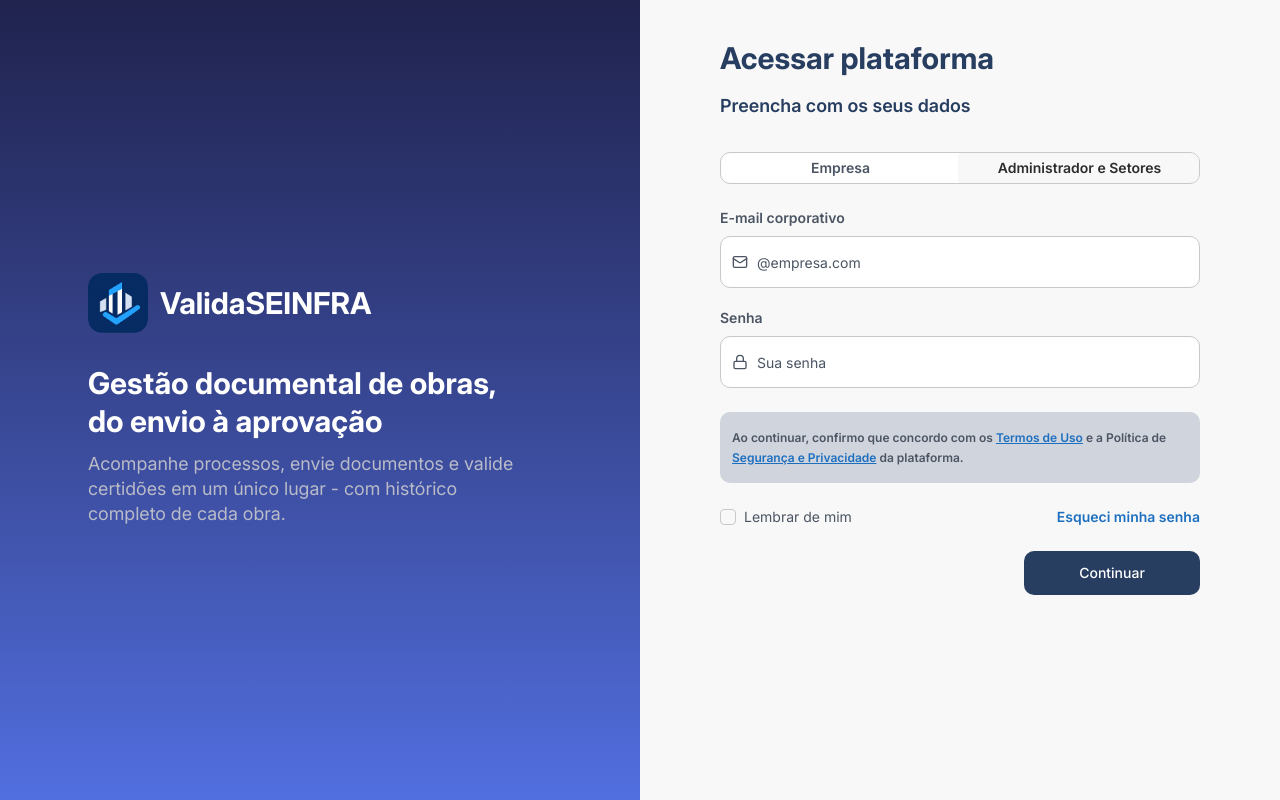
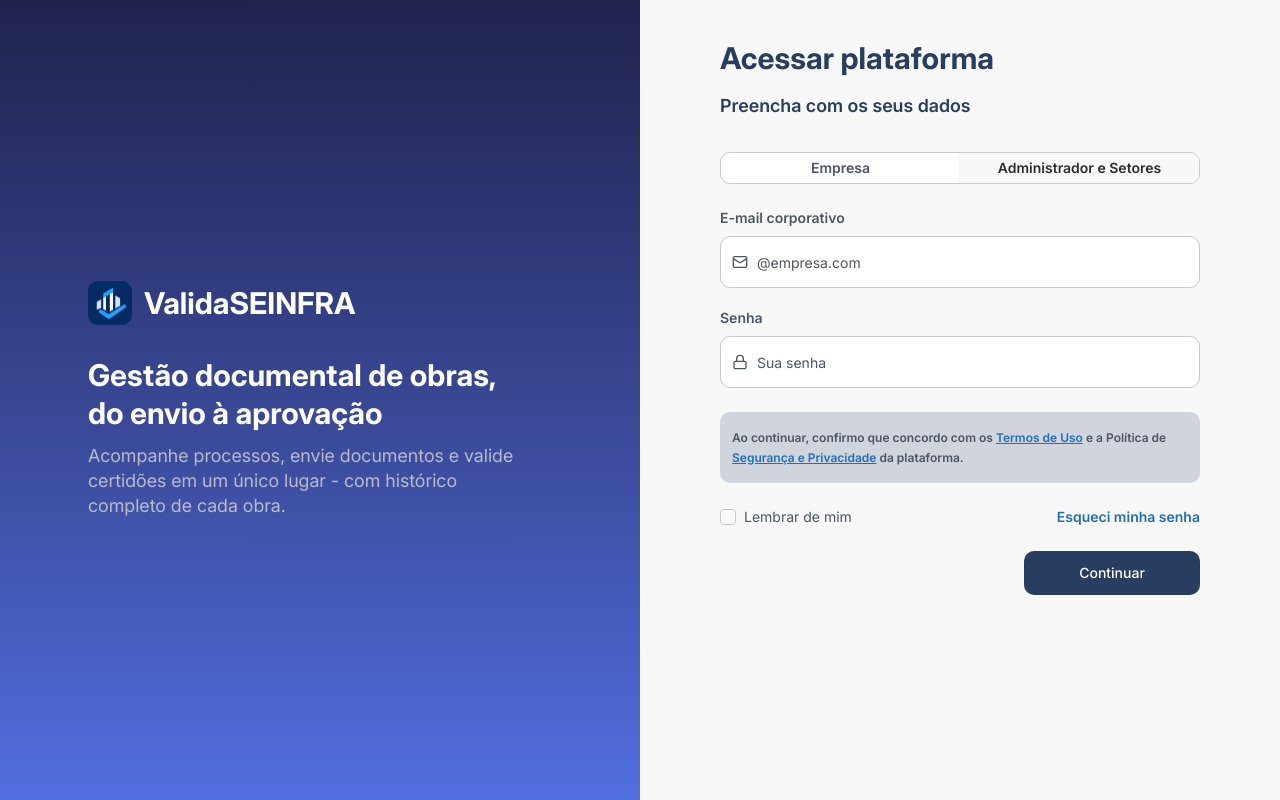
Before and after one commit to PedroHenriquee777/valida-seinfra, a Next.js app: page /login in a window 1280 px wide. Built offline with nearby package versions, Linux system fonts and the light colour scheme.

Commit message:
fix: alteração de propriedades da imagem da logo

```diff
--- a/app/(auth)/login/page.tsx
+++ b/app/(auth)/login/page.tsx
@@ -18,10 +18,10 @@ export default function PaginaInicial () {
               <Image
                 src="/assets/images/logo.png"
                 alt="Logo do ValidaSEINFRA"
-                width={220}
-                height={48}
+                width={44}
+                height={44}
                 priority
-                className="h-auto w-full max-w-15 object-contain"
+                className="size-11 shrink-0 object-contain"
               />
             <span className="text-3xl font-bold text-white">
               ValidaSEINFRA
```
